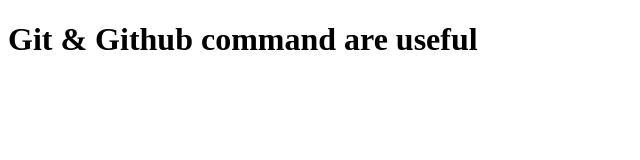
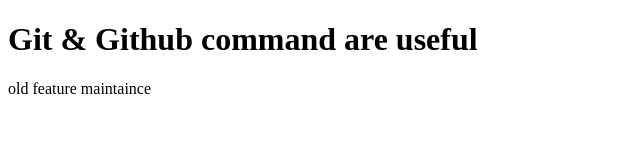
Before and after one commit to ByteWizard-Quipster/SMP-Git, a plain HTML site: page index.html in a window 1280 px wide. Shown: the whole page, without its empty margins (0-640 px from the left). Drawn offline with Linux system fonts and the light colour scheme.

Commit message:
change paragraph

```diff
--- a/index.html
+++ b/index.html
@@ -7,5 +7,6 @@
 </head>
 <body>
     <h1>Git & Github command are useful </h1>
+    <p> old feature maintaince</p>
 </body>
 </html>
```
